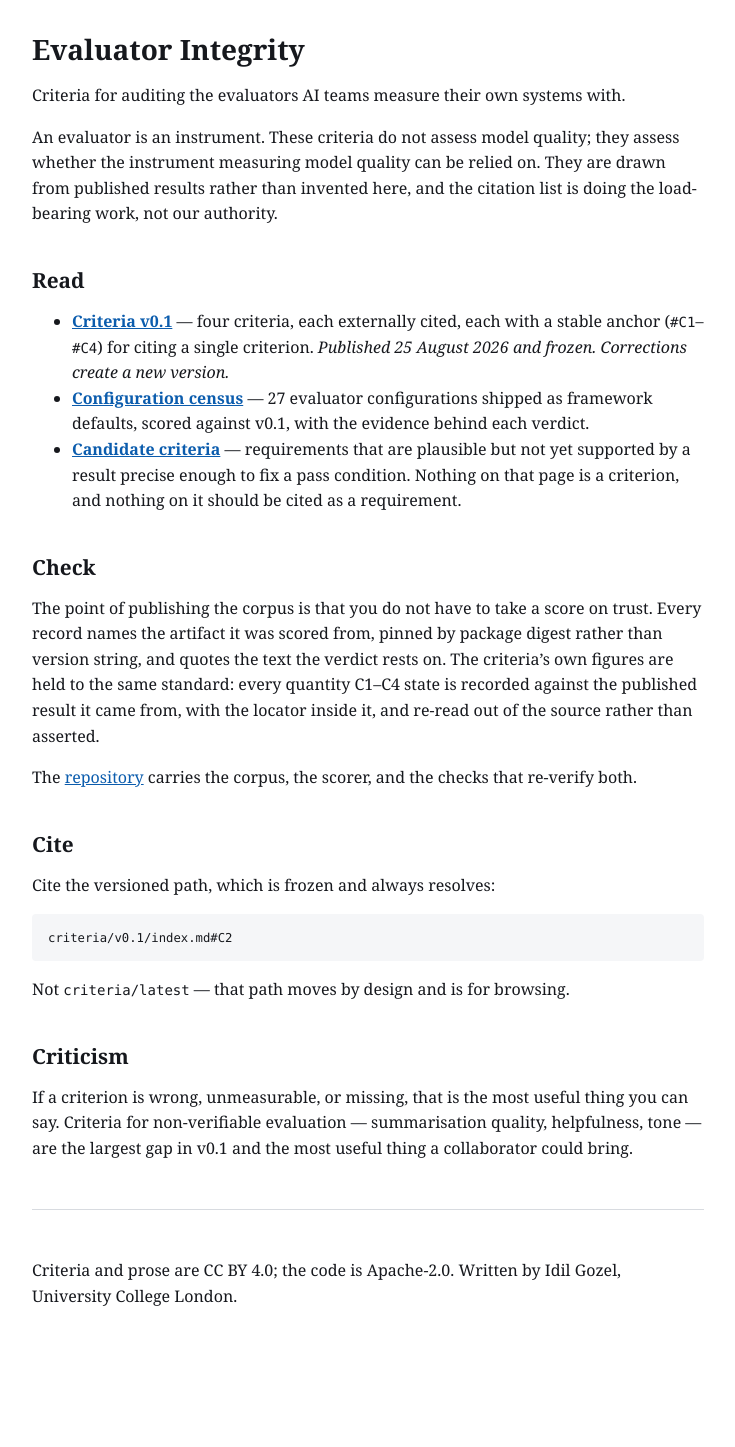
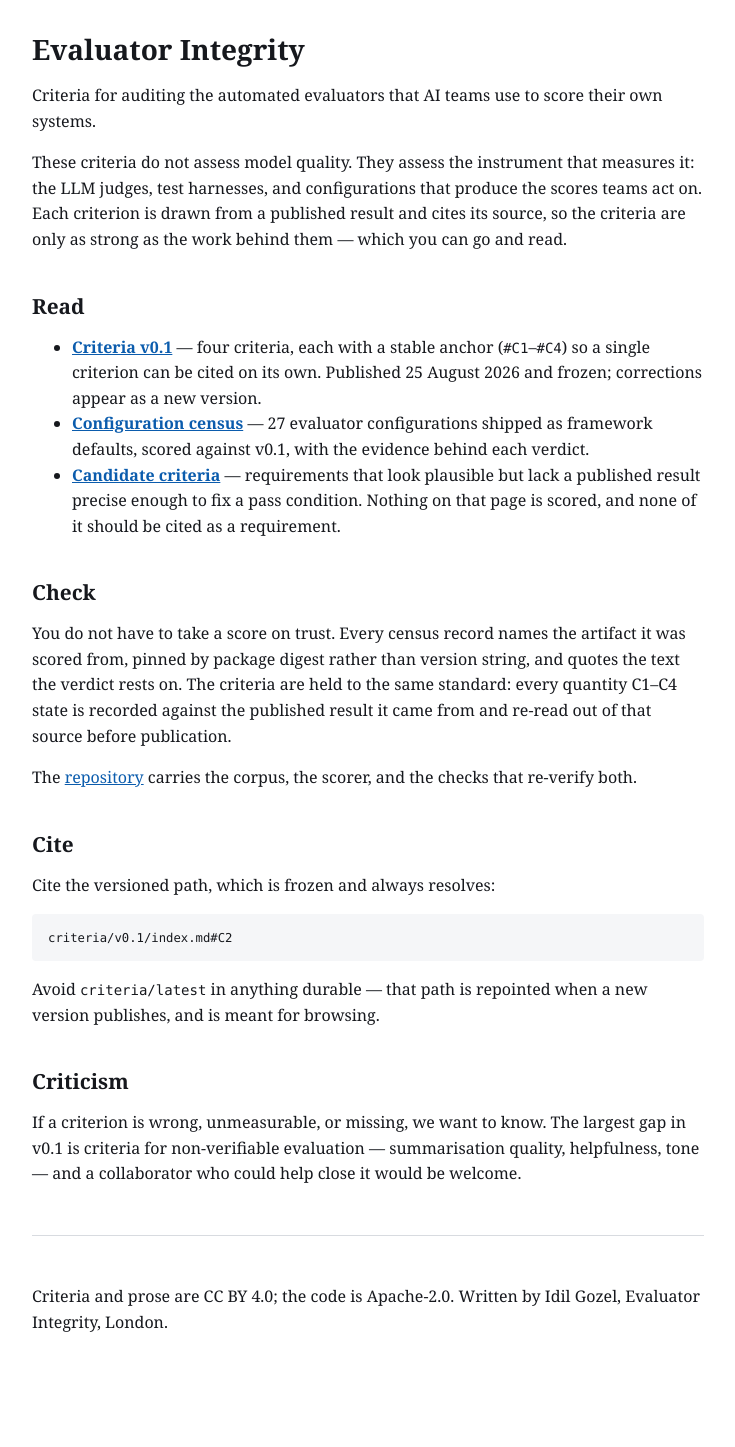
Before and after one commit to evaluator-integrity/evaluator-integrity, a Jekyll site: the page built from index.md, in a window 1280 px wide. Shown: the whole page, without its empty margins (272-1007 px from the left). Built offline with Jekyll 4.4.1, drawn with Linux system fonts in a browser that asks for light colours; before the commit the page ends 1422 px from its top, so only the background shows below that.

Commit message:
Plainer voice on the editable pages; domain build config; candidates.md edge redirect
index.md and criteria/README.md reworded for register, substance unchanged;
the homepage author line now matches the paper's (Evaluator Integrity,
London -- the deliberate no-affiliation position). _config_domain.yml builds
for the apex of evaluatorintegrity.com (jekyll build --config
_config.yml,_config_domain.yml); _config.yml alone still builds for
github.io. _redirects gives the frozen v0.1 text's ../candidates.md links a
real 301 instead of a 404, without editing the frozen file. The frozen
criteria and the generated census are untouched.

```diff
--- a/index.md
+++ b/index.md
@@ -4,46 +4,45 @@ title: "Evaluator Integrity"
 ---
 
 <!--
-  Site index. The site publishes the criteria and the corpus behind them, and
-  nothing else -- no product pages, no pricing, no roadmap, no signup. The
-  reader arriving here is deciding whether to trust the method, and anything
-  selling to them while they do that is evidence against it.
-  See site/README.md.
+  Site index. The site publishes the criteria and the corpus behind them,
+  and nothing else. See site/README.md.
 -->
 
 # Evaluator Integrity
 
-Criteria for auditing the evaluators AI teams measure their own systems with.
+Criteria for auditing the automated evaluators that AI teams use to score
+their own systems.
 
-An evaluator is an instrument. These criteria do not assess model quality; they
-assess whether the instrument measuring model quality can be relied on. They are
-drawn from published results rather than invented here, and the citation list is
-doing the load-bearing work, not our authority.
+These criteria do not assess model quality. They assess the instrument that
+measures it: the LLM judges, test harnesses, and configurations that produce
+the scores teams act on. Each criterion is drawn from a published result and
+cites its source, so the criteria are only as strong as the work behind them
+— which you can go and read.
 
 ## Read
 
-- **[Criteria v0.1](criteria/v0.1/)** — four criteria, each externally cited,
-  each with a stable anchor (`#C1`–`#C4`) for citing a single criterion.
-  *Published 25 August 2026 and frozen. Corrections create a new version.*
-- **[Configuration census](census/)** — 27 evaluator configurations shipped as
-  framework defaults, scored against v0.1, with the evidence behind each
+- **[Criteria v0.1](criteria/v0.1/)** — four criteria, each with a stable
+  anchor (`#C1`–`#C4`) so a single criterion can be cited on its own.
+  Published 25 August 2026 and frozen; corrections appear as a new version.
+- **[Configuration census](census/)** — 27 evaluator configurations shipped
+  as framework defaults, scored against v0.1, with the evidence behind each
   verdict.
-- **[Candidate criteria](criteria/candidates.html)** — requirements that are
-  plausible but not yet supported by a result precise enough to fix a pass
-  condition. Nothing on that page is a criterion, and nothing on it should be
-  cited as a requirement.
+- **[Candidate criteria](criteria/candidates.html)** — requirements that
+  look plausible but lack a published result precise enough to fix a pass
+  condition. Nothing on that page is scored, and none of it should be cited
+  as a requirement.
 
 ## Check
 
-The point of publishing the corpus is that you do not have to take a score on
-trust. Every record names the artifact it was scored from, pinned by package
-digest rather than version string, and quotes the text the verdict rests on. The
-criteria's own figures are held to the same standard: every quantity C1–C4 state
-is recorded against the published result it came from, with the locator inside
-it, and re-read out of the source rather than asserted.
+You do not have to take a score on trust. Every census record names the
+artifact it was scored from, pinned by package digest rather than version
+string, and quotes the text the verdict rests on. The criteria are held to
+the same standard: every quantity C1–C4 state is recorded against the
+published result it came from and re-read out of that source before
+publication.
 
-The [repository](https://github.com/idilgozel/evaluator-integrity) carries the
-corpus, the scorer, and the checks that re-verify both.
+The [repository](https://github.com/idilgozel/evaluator-integrity) carries
+the corpus, the scorer, and the checks that re-verify both.
 
 ## Cite
 
@@ -51,16 +50,17 @@ Cite the versioned path, which is frozen and always resolves:
 
     criteria/v0.1/index.md#C2
 
-Not `criteria/latest` — that path moves by design and is for browsing.
+Avoid `criteria/latest` in anything durable — that path is repointed when a
+new version publishes, and is meant for browsing.
 
 ## Criticism
 
-If a criterion is wrong, unmeasurable, or missing, that is the most useful thing
-you can say. Criteria for non-verifiable evaluation — summarisation quality,
-helpfulness, tone — are the largest gap in v0.1 and the most useful thing a
-collaborator could bring.
+If a criterion is wrong, unmeasurable, or missing, we want to know.
+The largest gap in v0.1 is criteria for non-verifiable evaluation —
+summarisation quality, helpfulness, tone — and a collaborator who could
+help close it would be welcome.
 
 ---
 
 Criteria and prose are CC BY 4.0; the code is Apache-2.0. Written by
-Idil Gozel, University College London.
+Idil Gozel, Evaluator Integrity, London.
```
Also changed, not shown: _config_domain.yml (added, +16 -0 lines), criteria/README.md (+10 -13 lines), 1 other file.
